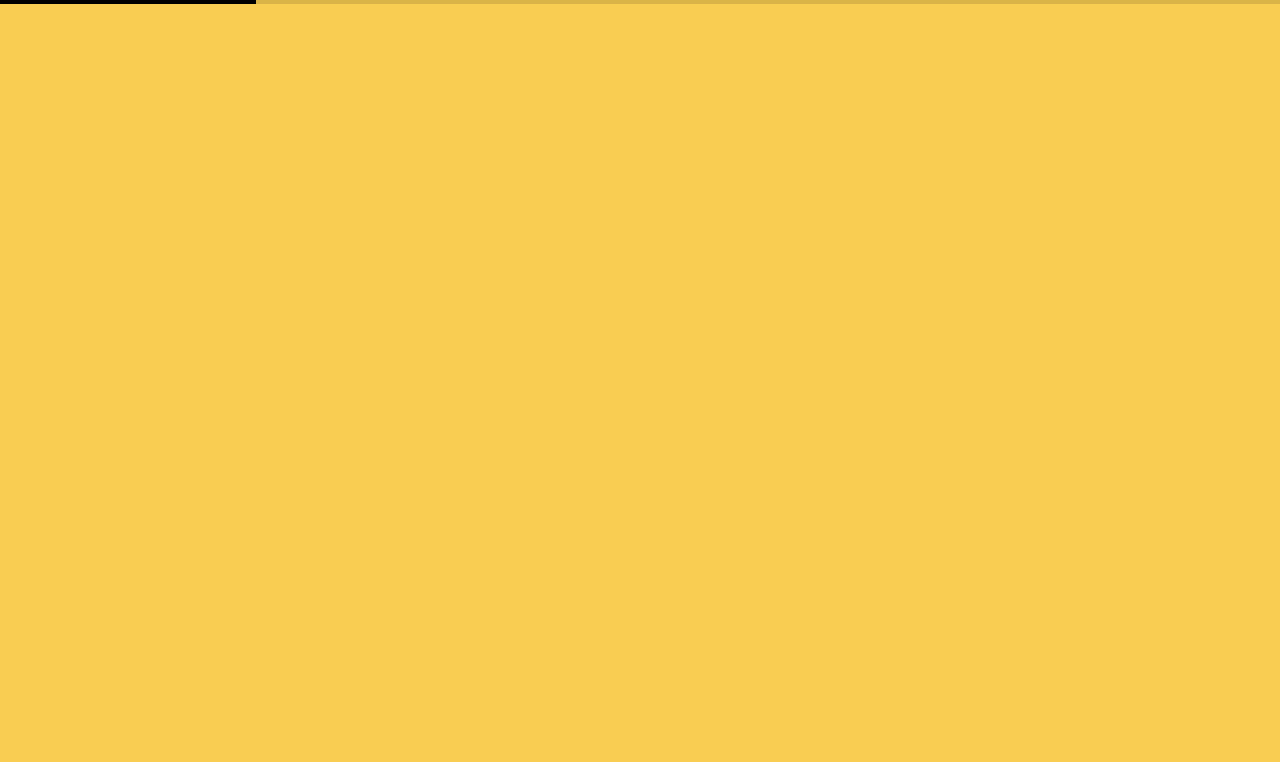
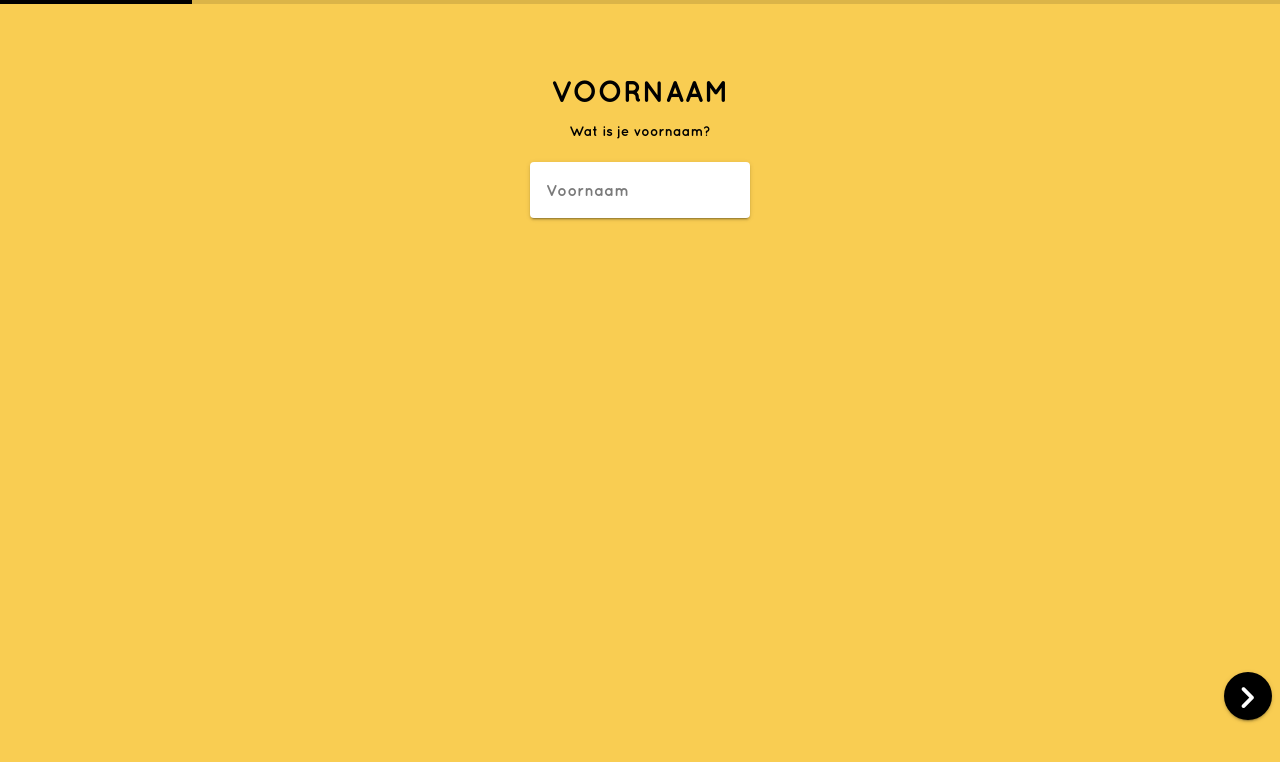
Before and after one commit to kevintjuh13/spark, a Vue app: page /firstname in a window 1280 px wide. Shown: the top 762 px of the page. Built offline with nearby package versions, Linux system fonts and the light colour scheme.

Commit message:
firstname page front-end af, alleen de database en functies nog verbinden

```diff
--- a/src/views/register.vue
+++ b/src/views/register.vue
@@ -2,7 +2,7 @@
   <div class="container">
     <div class="logo">
       <logo></logo>
-      <h1 class="mt-10">REGISTRATIE</h1>
+      <h1 class="mt-10 title">REGISTRATIE</h1>
     </div>
     <v-form @submit.prevent="submit">
       <div class="inputs">
@@ -101,6 +101,45 @@ export default {
 
 <style scoped>
 @import url(../style.css);
+@media only screen and (min-width: 768px) {
+  /* CSS styles for tablet devices */
+  .textfields {
+    width: 250px;
+  }
+
+  .registratie-knop {
+    display: flex;
+    justify-content: flex-end;
+    align-items: center;
+    height: 10%;
+    margin-top: 100px !important;
+  }
+  .inputs {
+    width: 100%;
+    height: 40%;
+    display: flex;
+    /* justify-content: center; */
+    align-items: center;
+    flex-direction: column;
+  }
+  .title {
+    font-size: 40px;
+  }
+  .logo {
+    width: 100%;
+    height: 50%;
+    display: flex;
+    justify-content: center;
+    align-items: center;
+    flex-direction: column;
+  }
+  .container {
+    font-family: Quicksand-Bold;
+    height: 100vh;
+    background-color: #f9cd52;
+  }
+}
+@media only screen and (max-width: 450px) {
   .textfields {
     width: 220px;
   }
@@ -110,7 +149,7 @@ export default {
     justify-content: flex-end;
     align-items: center;
     height: 10%;
-  margin-top: 200px !important;
+    margin-top: 100px !important;
   }
   .inputs {
     width: 100%;
@@ -133,4 +172,5 @@ export default {
     height: 100vh;
     background-color: #f9cd52;
   }
+}
 </style>
--- /dev/null
+++ b/src/views/register/age.vue
@@ -0,0 +1,34 @@
+<template>
+  <div class="container">
+    <v-progress-linear model-value="30"></v-progress-linear>
+    <div class="mt-16 sub-container">
+      <h1 class="mb-2 title">LEEFTIJD</h1>
+      <h5 class="mb-5 sub-title">Wat is je leeftijd?</h5>
+      <v-text-field class="textField" label="leeftijd" type="number" variant="solo"></v-text-field>
+    </div>
+  </div>
+</template>
+
+<style scoped>
+.container {
+  font-family: Quicksand-Bold;
+  height: 100vh;
+  background-color: #f9cd52;
+}
+.sub-container {
+  display: flex;
+  justify-content: center;
+  align-items: center;
+  flex-direction: column;
+  height: 90%;
+}
+.textField {
+  width: 220px;
+}
+.title {
+  font-size: 30px;
+}
+.sub-title {
+  font-size: 14px;
+}
+</style>
--- a/src/views/register/firstname.vue
+++ b/src/views/register/firstname.vue
@@ -1,13 +1,53 @@
 <template>
   <div class="container">
-    <v-progress-linear model-value="20"></v-progress-linear>
+    <v-progress-linear model-value="15"></v-progress-linear>
+    <div class="mt-16 sub-container">
+      <h1 class="mb-2 title">VOORNAAM</h1>
+      <h5 class="mb-5 sub-title">Wat is je voornaam?</h5>
+      <v-text-field class="textField" label="Voornaam" variant="solo"></v-text-field>
+    </div>
+    <div class="registratie-knop">
+      <myButton
+        class="mr-2"
+        style="background-color: black; color: white; font-size: 30px"
+        type="submit"
+        icon
+        buttonText=">"
+      ></myButton>
+    </div>
   </div>
 </template>
-
+<script>
+import myButton from '../../components/button.vue'
+export default {
+  components: { myButton }
+}
+</script>
 <style scoped>
 .container {
   font-family: Quicksand-Bold;
   height: 100vh;
   background-color: #f9cd52;
 }
+.registratie-knop {
+  display: flex;
+  justify-content: flex-end;
+  align-items: flex-end;
+  height: 60%;
+}
+.sub-container {
+  display: flex;
+  justify-content: center;
+  align-items: center;
+  flex-direction: column;
+}
+.textField {
+  width: 220px;
+}
+.title {
+  font-size: 30px;
+}
+.sub-title {
+  font-size: 14px;
+}
 </style>
```
Lines whose indentation alone changed are shown as unchanged.
